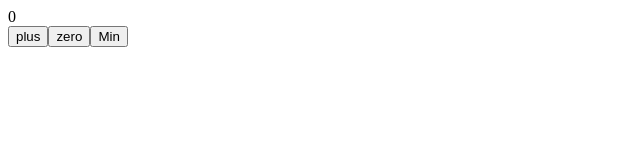
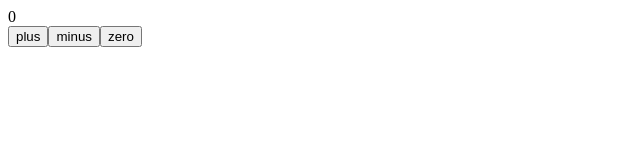
Before and after one commit to pramudiairgi/learning, a React (Vite) app in the folder javaScript/part1/: page / in a window 1280 px wide. Shown: the top 160 px of the page, without its empty margins (0-640 px from the left). Built offline with nearby package versions, Linux system fonts and the light colour scheme.

Commit message:
melanjutkan passing state

```diff
--- a/javaScript/part1/src/App.jsx
+++ b/javaScript/part1/src/App.jsx
@@ -216,15 +216,47 @@
 
 /* Event Handling */
 
+// const App = () => {
+//   const [counter, setCounter] = useState(0);
+
+//   return (
+//     <div>
+//       <div>{counter}</div>
+//       <button onClick={() => setCounter(counter + 1)}>plus</button>
+//       <button onClick={() => setCounter(0)}>zero</button>
+//       <button onClick={() => setCounter(counter - 1)}>Min</button>
+//     </div>
+//   );
+// };
+
+/* Passing state - to child components */
+/* komponen React yang kecil dan dapat digunakan kembali di seluruh aplikasi dan bahkan di seluruh proyek. */
+
+const Display = (props) => {
+  return <div>{props.counter}</div>;
+};
+
+/* selanjutnya buat komponen tombol */
+
+const Button = (props) => {
+  return <button onClick={props.onClick}>{props.text}</button>;
+};
+
 const App = () => {
   const [counter, setCounter] = useState(0);
 
+  const incraseByOne = () => setCounter(counter + 1);
+
+  const decraseByOne = () => setCounter(counter - 1);
+
+  const setToZero = () => setCounter(0);
+
   return (
     <div>
-      <div>{counter}</div>
-      <button onClick={() => setCounter(counter + 1)}>plus</button>
-      <button onClick={() => setCounter(0)}>zero</button>
-      <button onClick={() => setCounter(counter - 1)}>Min</button>
+      <Display counter={counter} />
+      <Button onClick={incraseByOne} text="plus" />
+      <Button onClick={decraseByOne} text="minus" />
+      <Button onClick={setToZero} text="zero" />
     </div>
   );
 };
```
